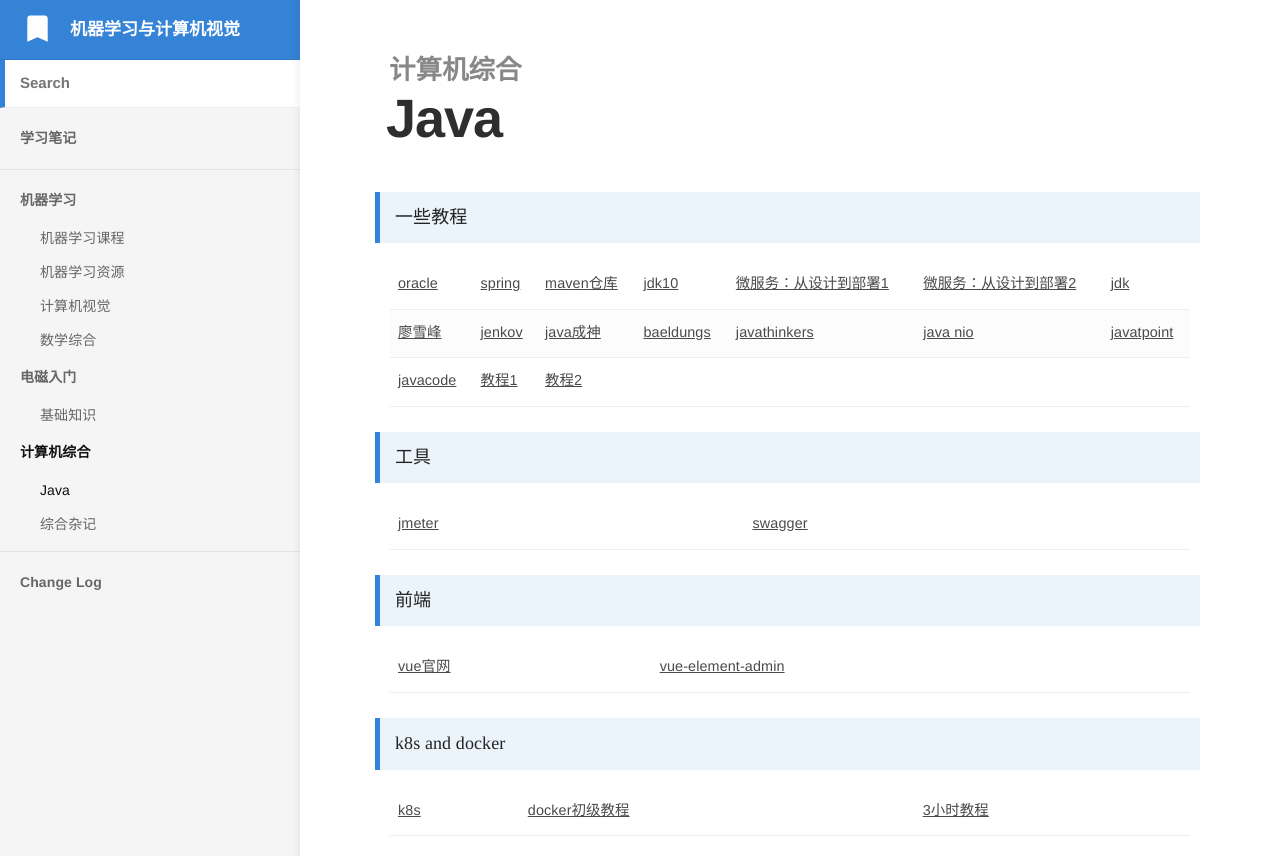
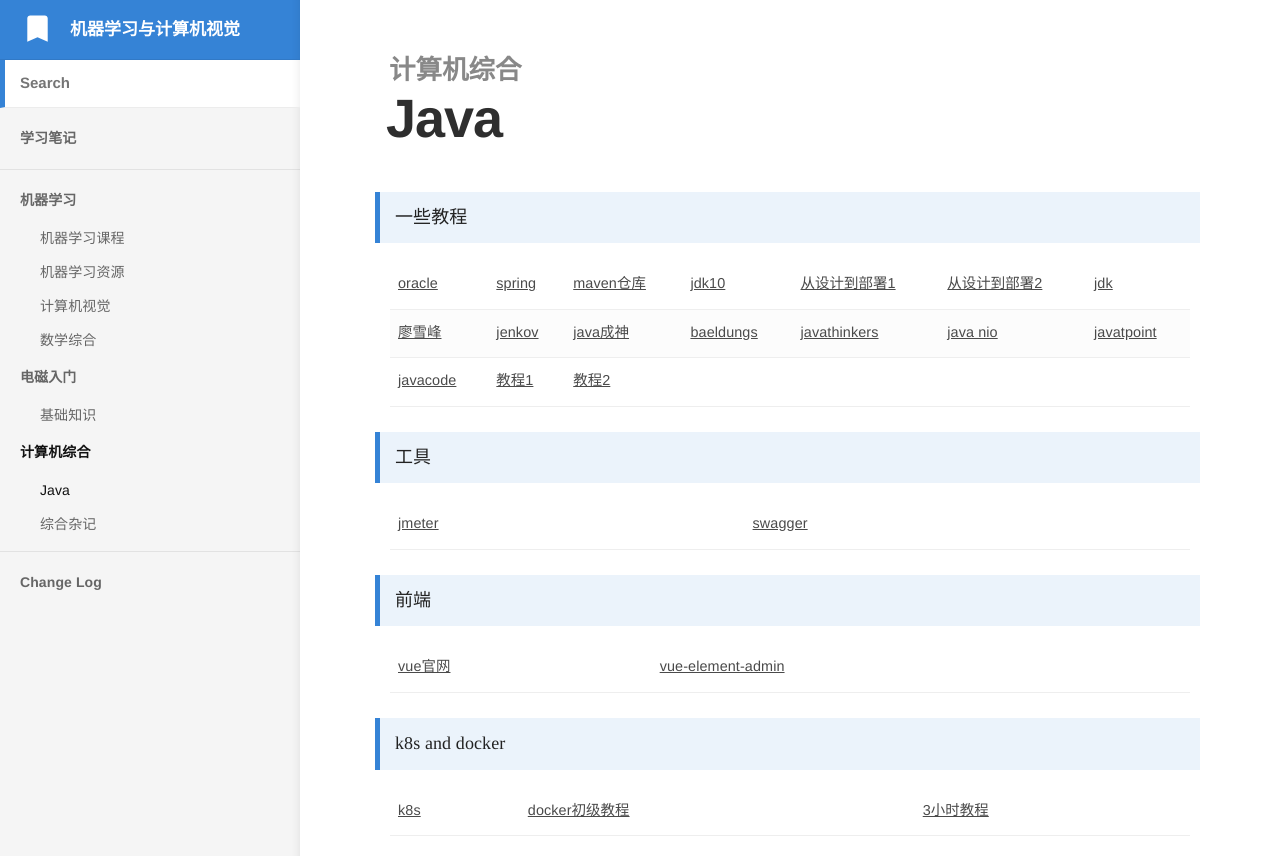
Before and after one commit to bashendixie/Machine_Learning_Notes, a Jekyll site: the page built from _docs/5、计算机综合/Java.md, in a window 1280 px wide. Shown: the top 856 px of the page. Built offline with Jekyll 4.4.1, drawn with Linux system fonts in a browser that asks for light colours; some web fonts are replaced.

Commit message:
no message

```diff
--- a/_docs/5、计算机综合/Java.md
+++ b/_docs/5、计算机综合/Java.md
@@ -21,10 +21,10 @@
 				<a href="http://openjdk.java.net/projects/jdk/10/" target="_blank">jdk10</a>
 			</td>
 			<td>
-				<a href="https://github.com/DocsHome/microservices" target="_blank">微服务：从设计到部署1</a>
+				<a href="https://github.com/DocsHome/microservices" target="_blank">从设计到部署1</a>
 			</td>
 			<td>
-				<a href="https://docshome.gitbook.io/microservices/" target="_blank">微服务：从设计到部署2</a>
+				<a href="https://docshome.gitbook.io/microservices/" target="_blank">从设计到部署2</a>
 			</td>
 			<td>
 				<a href="http://hg.openjdk.java.net/jdk" target="_blank">jdk</a>
@@ -35,7 +35,7 @@
 				<a href="https://www.liaoxuefeng.com/" target="_blank">廖雪峰</a>
 			</td>
 			<td>
-				<a href="http://tutorials.jenkov.com/" target="_blank">jenkov</a>
+				<a href="https://jenkov.com/tutorials/java-nio/index.html" target="_blank">jenkov</a>
 			</td>
 			<td>
 				<a href="https://hollischuang.gitee.io/" target="_blank">java成神</a>
@@ -47,7 +47,7 @@
 				<a href="http://www.javathinker.net/download.jsp" target="_blank">javathinkers</a>
 			</td>
 			<td>
-				<a href="https://www.tutorialspoint.com/java_nio/java_nio_quick_guide.htm" target="_blank">java nio</a>
+				<a href="https://www.tutorialspoint.com/java_nio/index.htm" target="_blank">java nio</a>
 			</td>
 			<td>
 				<a href="https://www.javatpoint.com/" target="_blank">javatpoint</a>
```
